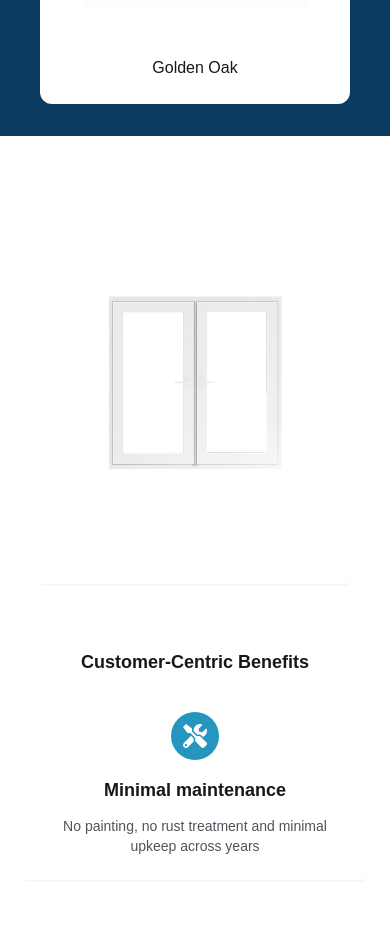
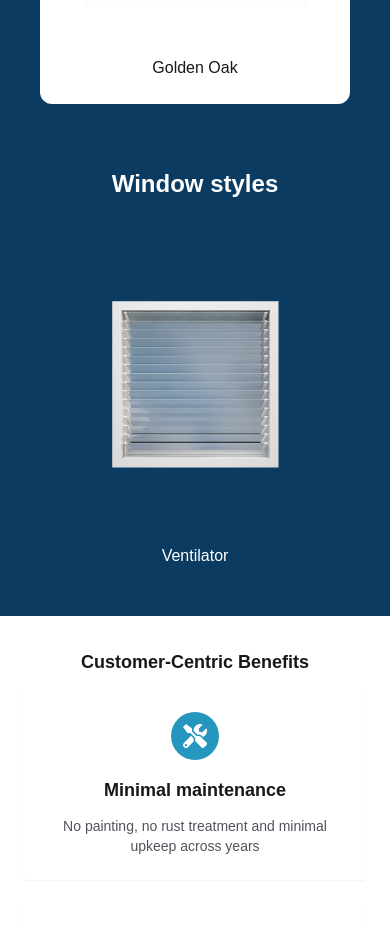
Before and after one commit to HarshK99/flywall_web, a Next.js app: page / in a window 390 px wide. Shown: the part 2880-3806 px from the top of the page. Built offline with nearby package versions, Linux system fonts and the light colour scheme.

Commit message:
window mobile bg dark

```diff
--- a/app/components/WindowGallery.tsx
+++ b/app/components/WindowGallery.tsx
@@ -45,7 +45,7 @@ function MobileGallery({ title, items }: { title: string; items: Item[] }) {
   const [visible, setVisible] = useState(true);
 
   useEffect(() => {
-    const id = setInterval(() => setIndex((i) => (i + 1) % items.length), 3500);
+    const id = setInterval(() => setIndex((i) => (i + 1) % items.length), 500);
     return () => clearInterval(id);
   }, [items.length]);
 
@@ -57,10 +57,10 @@ function MobileGallery({ title, items }: { title: string; items: Item[] }) {
 
   const item = items[index];
 
-  return (
-    <section className="w-full py-8">
+     return (
+       <section className="w-full py-8" style={{ backgroundColor: '#0b3b61' }}>
       <div className="mx-auto max-w-7xl px-4">
-        <h3 className="text-2xl font-semibold mb-6 text-white">{title}</h3>
+           <h3 className="text-2xl font-semibold mb-6 text-white">{title}</h3>
 
         <div className="flex justify-center">
           <div className={`max-w-md w-full transition-opacity duration-400 ${visible ? 'opacity-100' : 'opacity-0'}`}>
```
Also changed, not shown: 1 other file (tests, documents, lock files or other folders).
